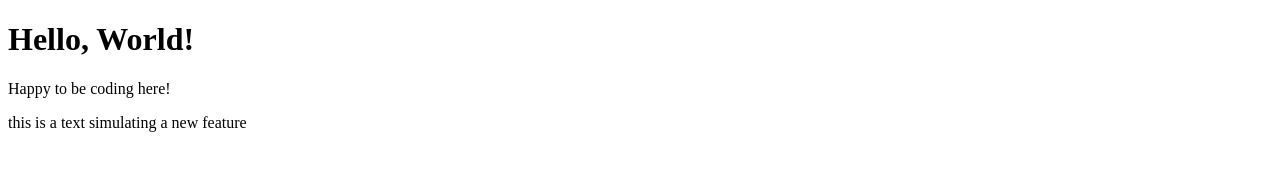
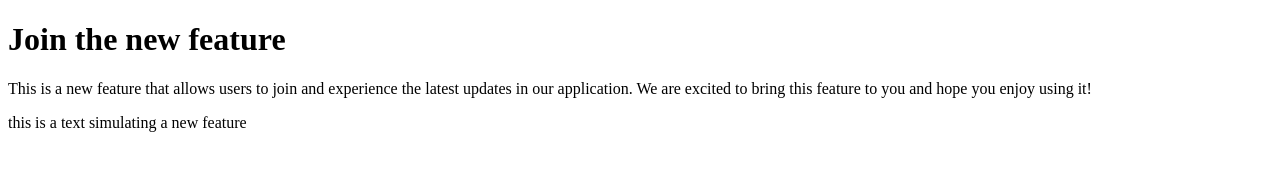
Before and after one commit to RyanMitchellDev/my-first-repo, a plain HTML site: page index.html in a window 1280 px wide. Drawn offline with Linux system fonts and the light colour scheme.

Commit message:
Updated my HTML project

```diff
--- a/index.html
+++ b/index.html
@@ -7,10 +7,11 @@
 </head>
 <body>
    <h1>
-    Hello, World!
+    Join the new feature
 </h1>
    <p>
-    Happy to be coding here!
+    This is a new feature that allows users to join and experience the latest updates in our application. We are excited to bring this feature to you and hope you enjoy using it!
+
 </p>
    <div>
     this is a text simulating a new feature
```
